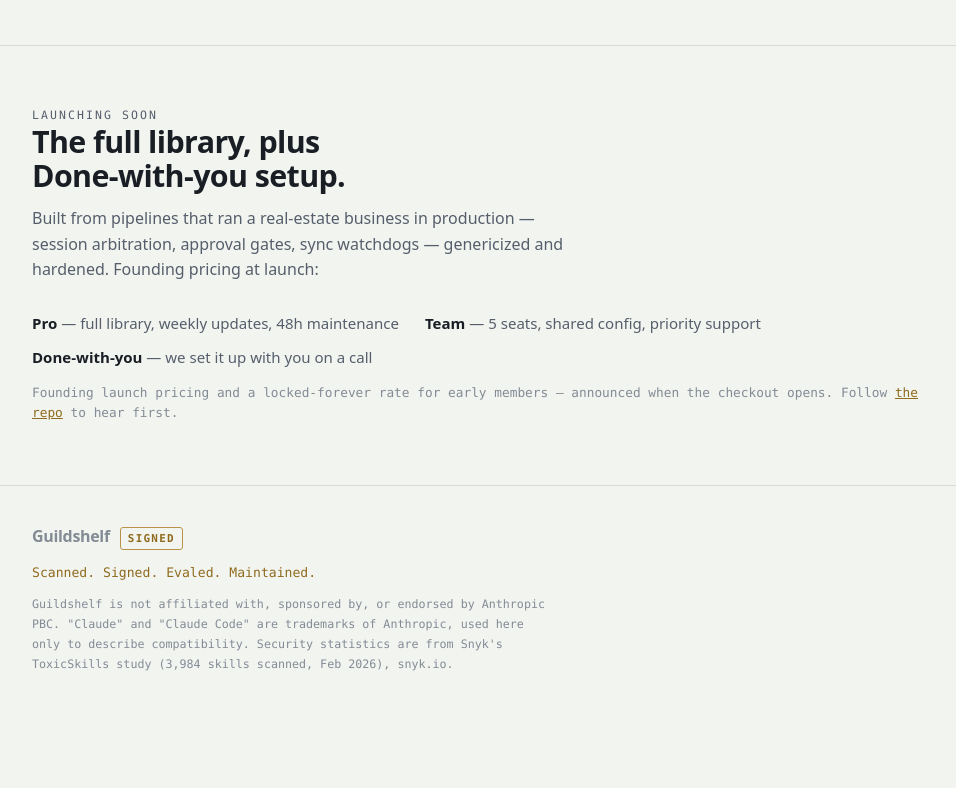
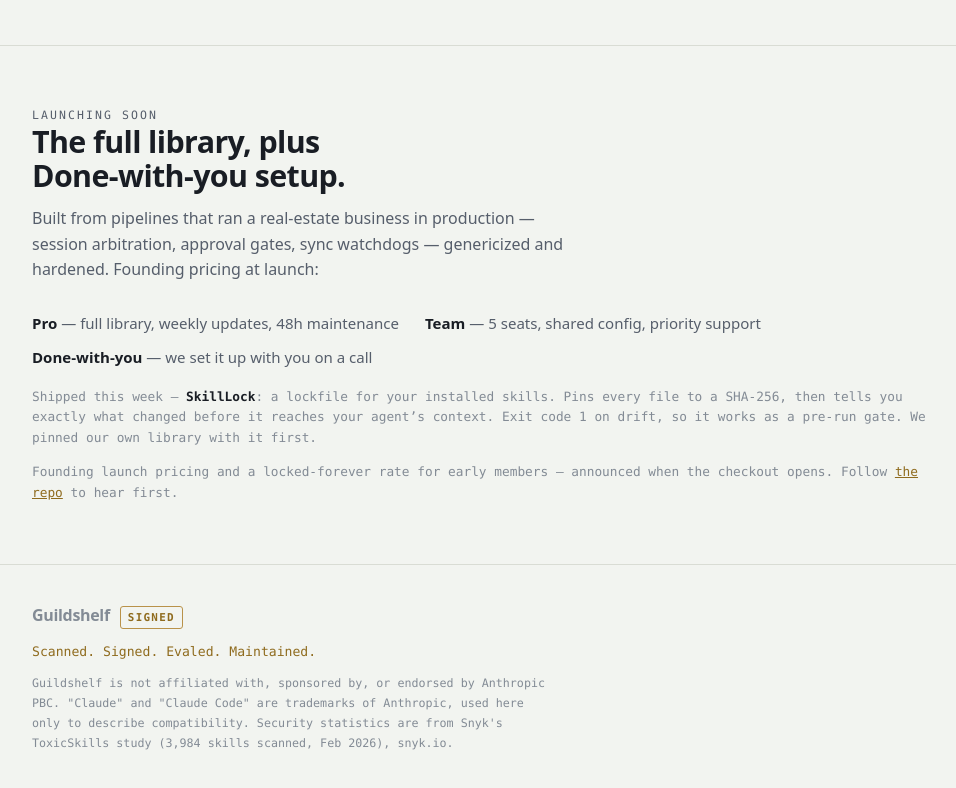
Before and after one commit to guildshelf/guildshelf.github.io, a plain HTML site: page index.html in a window 1280 px wide. Shown: the part 1758-2546 px from the top of the page, without its empty margins (152-1108 px from the left). Before the commit the page ends 2500 px from the top, so only its background shows below. Drawn offline with Linux system fonts and the light colour scheme.

Commit message:
Site: announce SkillLock shipping

```diff
--- a/index.html
+++ b/index.html
@@ -128,6 +128,7 @@
       <div><b>Team</b> — 5 seats, shared config, priority support</div>
       <div><b>Done-with-you</b> — we set it up with you on a call</div>
     </div>
+    <p class="price-note" style="margin-top:18px">Shipped this week &mdash; <b style="color:var(--text)">SkillLock</b>: a lockfile for your installed skills. Pins every file to a SHA-256, then tells you exactly what changed before it reaches your agent&rsquo;s context. Exit code 1 on drift, so it works as a pre-run gate. We pinned our own library with it first.</p>
     <p class="price-note">Founding launch pricing and a locked-forever rate for early members — announced when the checkout opens. Follow <a href="https://github.com/guildshelf/free-skills">the repo</a> to hear first.</p>
   </div>
 </section>
```
